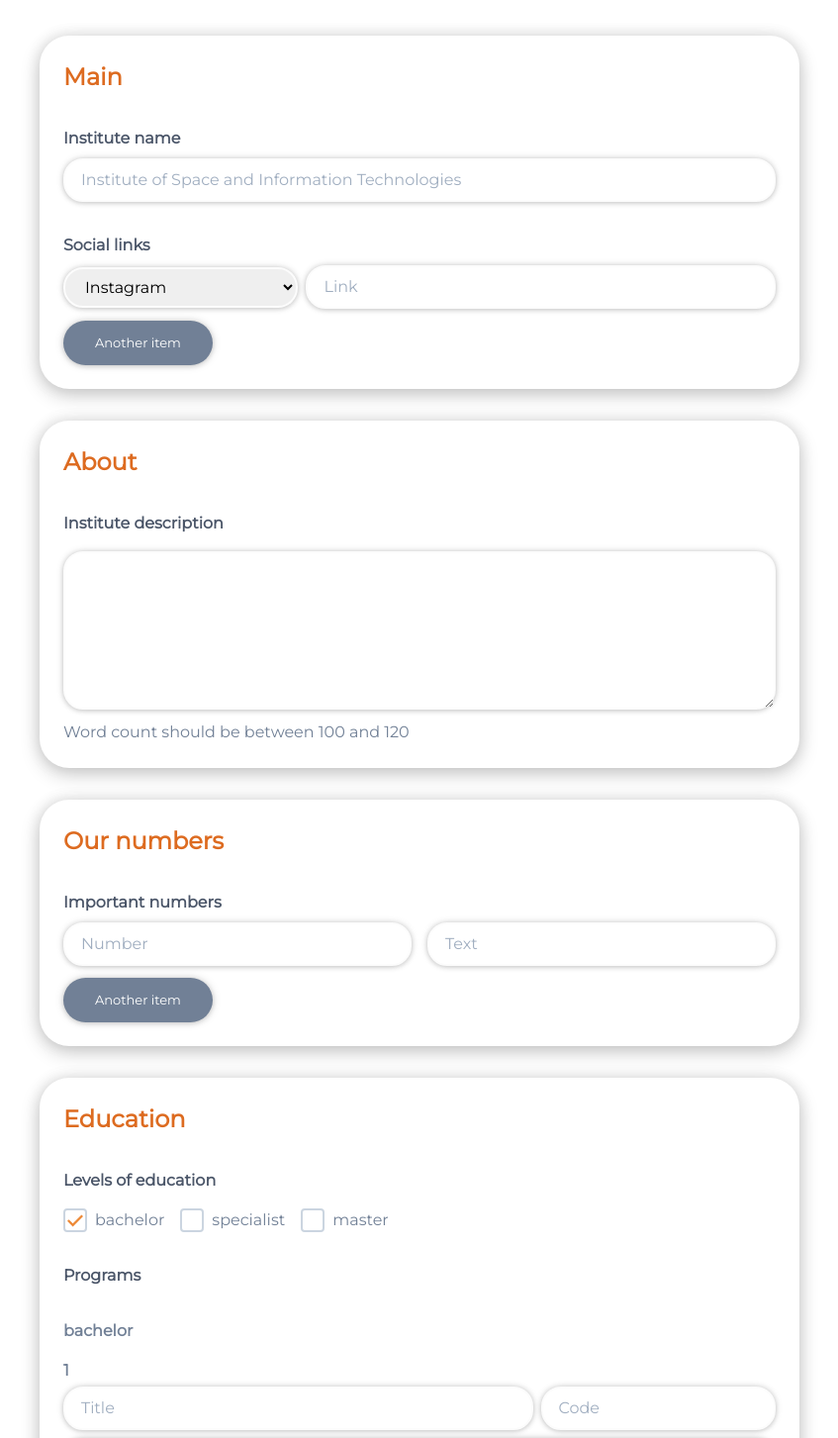
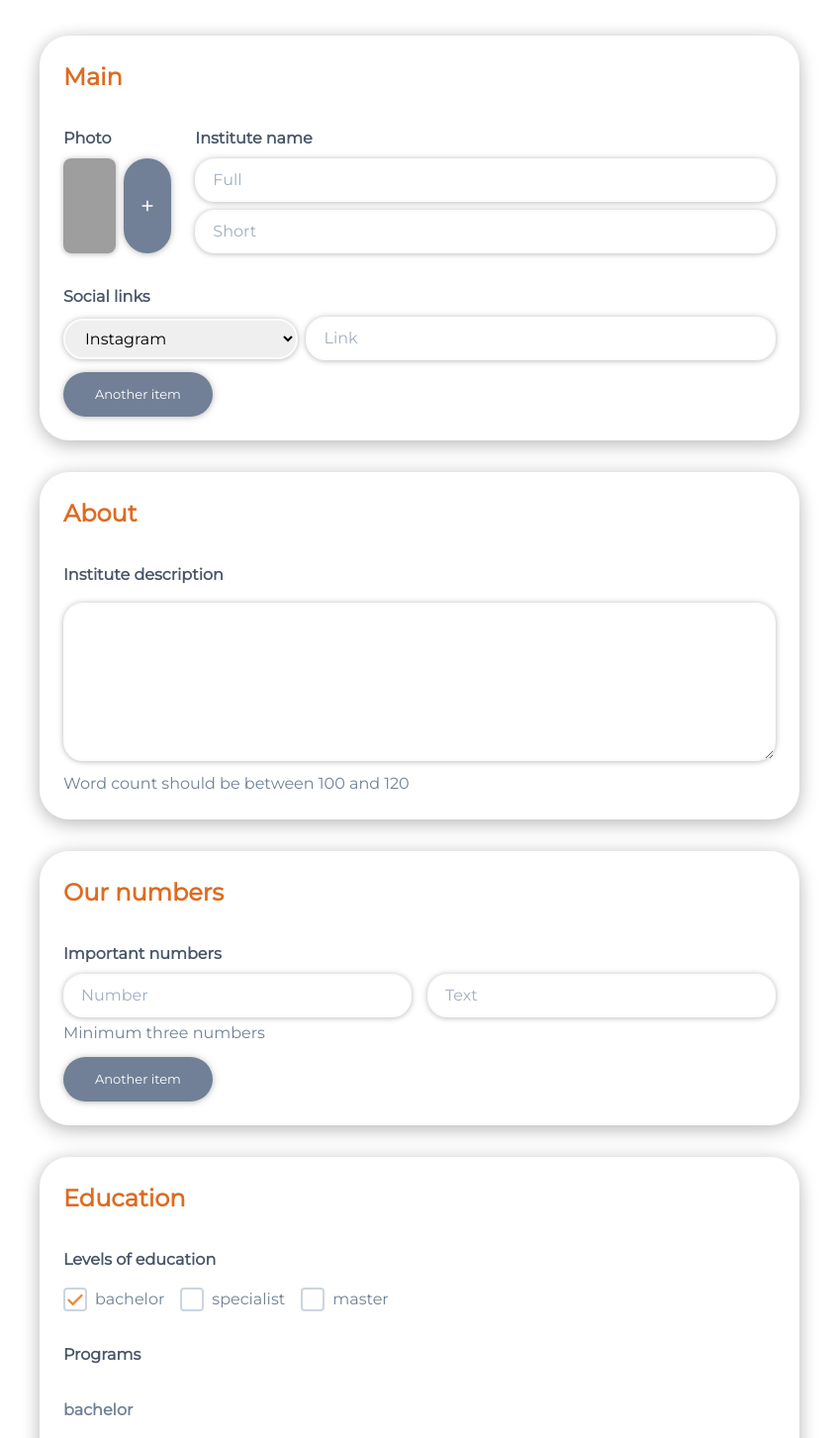
Before and after one commit to yskultan/Form-with-JSON-import-export, a Vue app: page / in a window 1280 px wide. Shown: the part 60-1513 px from the top of the page at 99% size, without its empty margins (216-1063 px from the left). Built offline with nearby package versions, Linux system fonts and the light colour scheme; grey boxes are pictures that could not be loaded.

Commit message:
added fields

```diff
--- a/src/assets/styles/index.css
+++ b/src/assets/styles/index.css
@@ -57,7 +57,6 @@
     border-radius: 25px;
     color: white;
     width: fit-content;
-    height: 46px;
     align-self: center;
 }
 
--- a/src/components/SibForm.vue
+++ b/src/components/SibForm.vue
@@ -1,16 +1,46 @@
 <template>
   <div class="bg-white w-full sm:px-0 md:px-16 lg:px-48 sm:py-0 md:py-4 lg:py-8">
     <div class="h-full mx-auto sm:p-2 md:p-4 lg:p-16">
+
+    <!-- home block -->
+
       <div class="part p-6 w-full mb-8">
         <span class="title mb-8">Main</span>
-        <label class="subtitle mb-2">
+        <div class="w-full flex">
+          <label class="subtitle w-1/12">
+              Photo
+          </label>
+          <label class="subtitle w-11/12 ml-20">
               Institute name
           </label>
-        <input id="name"
-              v-model="institute.home.name"
+        </div>
+        <div class="flex w-full mt-2 h-36">
+            <div class="rounded-lg mr-2 w-1/12 h-24 logo">
+              <img :src="institute.home.bg" onerror="this.src='https://www.aphroditebeach.gr/wp-content/uploads/2019/01/white.png'"
+                 class="object-cover rounded-lg h-24" />
+            </div>
+            <input type="file" ref="bg" class="hidden" @change="loadImg(institute.home.bg, 0,  $event)">
+            <button v-show="!loadedB"
+                    @click="openBg"
+                    class="btn-sm bg-gray-600 py-10 px-4 mr-2">
+              <svg class="w-4 h-4 fill-current" viewBox="0 0 20 20"><path d="M10 3a1 1 0 011 1v5h5a1 1 0 110 2h-5v5a1 1 0 11-2 0v-5H4a1 1 0 110-2h5V4a1 1 0 011-1z" clip-rule="evenodd" fill-rule="evenodd"></path></svg>
+            </button>
+            <button v-show="loadedB"
+                    @click="unloadImg(institute.home, 0)"
+                    class="btn-sm bg-red-500 py-10 px-4 mr-2">
+              <svg class="icon w-4 h-4 fill-current" viewBox="0 0 20 20"><path d="M10 3a1 1 0 011 1v5h5a1 1 0 110 2h-5v5a1 1 0 11-2 0v-5H4a1 1 0 110-2h5V4a1 1 0 011-1z" clip-rule="evenodd" fill-rule="evenodd"></path></svg>
+            </button>
+        <div class="ml-4 w-11/12">
+          <input v-model="institute.home.name"
                 type="text"
                 class="field px-4 py-2 w-full"
-              placeholder="Institute of Space and Information Technologies"/>
+                placeholder="Full"/>
+          <input v-model="institute.home.shortname"
+                type="text"
+                class="field px-4 py-2 mt-2 w-full"
+                placeholder="Short"/>
+        </div>
+        </div>
         <label class="subtitle mt-8 mb-2">
               Social links
         </label>
@@ -39,6 +69,9 @@
                 Delete item
         </button>
       </div>
+
+    <!-- about block -->
+
       <div class="part p-6 w-full mb-8">
         <span class="title mb-8">About</span>
         <label class="subtitle mb-2">
@@ -49,6 +82,9 @@
           Word count should be between 100 and 120
         </span>
       </div>
+
+    <!-- numbers block -->
+
       <div class="part p-6 w-full mb-8">
         <span class="title mb-8">Our numbers</span>
         <label class="subtitle mb-2">
@@ -64,6 +100,9 @@
                    type="text"
                    placeholder="Text" />
         </div>
+        <span class="text-gray-600 pt-1 block">
+          Minimum three numbers
+        </span>
         <button v-show="institute.numbers.length < 6"
                 @click="addField(institute.numbers)"
                 class="btn-md bg-gray-600 py-1 px-8 mr-2 mt-3">
@@ -75,6 +114,9 @@
                 Delete item
         </button>
       </div>
+
+    <!-- education block -->
+
       <div class="part p-6 w-full mb-8">
         <span class="title mb-8">Education</span>
         <label class="subtitle mb-2">Levels of education</label>
@@ -114,16 +156,10 @@
               class="mt-4"
             >
             <label class="font-semibold text-gray-600 block mt-2 pb-1">{{ index + 1 }}</label>
-            <div class="flex w-full">
               <input v-model="item.title"
                       type="text"
                       placeholder="Title"
-                      class="field px-4 py-2 mr-2 w-2/3"/>
-              <input v-model="item.code"
-                      type="text"
-                      placeholder="Code"
-                      class="field px-4 py-2 w-1/3"/>
-            </div>
+                      class="field px-4 py-2 mr-2 w-full"/>
             <textarea v-model="item.description"
                       class="field px-4 py-2 mt-2 w-full h-40"
                       placeholder="Description" />
@@ -137,6 +173,12 @@
                       placeholder="Years"
                       class="field px-4 py-2 w-1/3"/>
             </div>
+            <textarea v-model="item.skills"
+                      class="field px-4 py-2 mt-2 w-full h-40"
+                      placeholder="Skills" />
+            <span class="text-gray-600 pt-1 block">
+              Semicolon separated
+            </span>
           </div>
           <button @click="addField(institute.education.programs[category])"
                   class="btn-md bg-gray-600 py-1 px-8 mt-3">
@@ -149,6 +191,9 @@
           </button>
         </div>
       </div>
+
+    <!-- advantages block -->
+
       <div class="part p-6 w-full mb-8">
         <span class="title mb-8">Why you should join us</span>
         <label class="subtitle mb-2">
@@ -164,6 +209,9 @@
                       placeholder="Description"
                       class="field px-4 py-2 mt-2 w-full h-40" />
         </div>
+        <span class="text-gray-600 pt-1 block">
+          First letters should compose a word or a pattern
+        </span>
         <button v-show="institute.advantages.length < 6"
                 @click="addField(institute.advantages)"
                 class="btn-md bg-gray-600 py-1 px-8 mr-2 mt-3">
@@ -175,6 +223,9 @@
                 Delete item
         </button>
       </div>
+
+    <!-- welcome lock -->
+
       <div class="part p-6 w-full mb-8">
         <span class="title mb-8">Welcome</span>
         <label class="subtitle mb-2">
@@ -201,6 +252,9 @@
                 Delete item
         </button>
       </div>
+
+    <!-- internship block -->
+
       <div class="part p-6 w-full mb-8">
         <span class="title mb-8">Internship</span>
         <label class="subtitle mb-2">
@@ -210,14 +264,14 @@
             <img :src="company.logo" onerror="this.src='https://www.aphroditebeach.gr/wp-content/uploads/2019/01/white.png'"
                  class="rounded-full mr-2 w-12 h-12 logo" />
             <input type="file" ref="image" class="hidden" @change="loadImg(institute.internship, index, $event)">
-            <button v-show="loadedI[index] === '0'"
+            <button v-show="!loadedI[index]"
                     @click="openImg(index)"
-                    class="btn-sm bg-gray-600 py-2 px-4 mr-2">
+                    class="btn-sm bg-gray-600 py-4 px-4 mr-2">
               <svg class="w-4 h-4 fill-current" viewBox="0 0 20 20"><path d="M10 3a1 1 0 011 1v5h5a1 1 0 110 2h-5v5a1 1 0 11-2 0v-5H4a1 1 0 110-2h5V4a1 1 0 011-1z" clip-rule="evenodd" fill-rule="evenodd"></path></svg>
             </button>
-            <button v-show="loadedI[index] === '1'"
+            <button v-show="loadedI[index]"
                     @click="unloadImg(institute.internship, index)"
-                    class="btn-sm bg-red-500 py-2 px-4 mr-2">
+                    class="btn-sm bg-red-500 py-4 px-4 mr-2">
               <svg class="icon w-4 h-4 fill-current" viewBox="0 0 20 20"><path d="M10 3a1 1 0 011 1v5h5a1 1 0 110 2h-5v5a1 1 0 11-2 0v-5H4a1 1 0 110-2h5V4a1 1 0 011-1z" clip-rule="evenodd" fill-rule="evenodd"></path></svg>
             </button>
             <input v-model="company.name"
@@ -236,6 +290,9 @@
                 Delete item
         </button>
       </div>
+
+    <!-- reviews block -->
+
       <div class="part p-6 w-full mb-8">
         <span class="title mb-8">Reviews</span>
         <label class="subtitle mb-2">
@@ -247,12 +304,12 @@
                  class="object-cover rounded-lg h-40" />
             </div>
             <input type="file" ref="photo" class="hidden" @change="loadImg(institute.reviews, index, $event)">
-            <button v-show="loadedR[index] === '0'"
+            <button v-show="!loadedR[index]"
                     @click="openPhoto(index)"
                     class="btn-sm bg-gray-600 py-20 px-4 mr-2">
               <svg class="w-4 h-4 fill-current" viewBox="0 0 20 20"><path d="M10 3a1 1 0 011 1v5h5a1 1 0 110 2h-5v5a1 1 0 11-2 0v-5H4a1 1 0 110-2h5V4a1 1 0 011-1z" clip-rule="evenodd" fill-rule="evenodd"></path></svg>
             </button>
-            <button v-show="loadedR[index] === '1'"
+            <button v-show="loadedR[index]"
                     @click="unloadImg(institute.reviews, index)"
                     class="btn-sm bg-red-500 py-20 px-4 mr-2">
               <svg class="icon w-4 h-4 fill-current" viewBox="0 0 20 20"><path d="M10 3a1 1 0 011 1v5h5a1 1 0 110 2h-5v5a1 1 0 11-2 0v-5H4a1 1 0 110-2h5V4a1 1 0 011-1z" clip-rule="evenodd" fill-rule="evenodd"></path></svg>
@@ -262,6 +319,9 @@
                       type="text"
                       placeholder="Review" />
         </div>
+        <span class="text-gray-600 pt-1 block">
+          Review word count should be between 50 and 70
+        </span>
         <button v-show="institute.reviews.length < 5"
                 @click="addField(institute.reviews)"
                 class="btn-md bg-gray-600 py-1 px-8 mr-2 mt-3">
@@ -273,6 +333,9 @@
                 Delete item
         </button>
       </div>
+
+    <!-- buttons block -->
+
       <div class="flex w-full justify-between">
         <div class="flex">
         <button @click="exportZip"
@@ -306,6 +369,8 @@ export default {
       institute: {
         home: {
           name: "",
+          shortname: "",
+          bg: "",
           social: [{ platform:"instagram", link: "" }],
         },
         about: "",
@@ -313,18 +378,19 @@ export default {
         education: {
           categories: ["bachelor"],
           programs: {
-            bachelor: [{ title: "", code: "", description: "", years: "", tuition: "" }],
-            specialist: [{ title: "", code: "", description: "", years: "", tuition: "" }],
-            master: [{ title: "", code: "", description: "", years: "", tuition: "" }]
+            bachelor: [{ title: "", skills: "", description: "", years: "", tuition: "" }],
+            specialist: [{ title: "", skills: "", description: "", years: "", tuition: "" }],
+            master: [{ title: "", skills: "", description: "", years: "", tuition: "" }]
           }
         },
         advantages: [{ title: "", content: "" }],
         welcome: [{ quantity: "", nationality: "" }],
         internship: [{ name: "", logo: ""}],
-        reviews: [{ photo: "", review: ""}]
+        reviews: [{ name:"", role:"", photo: "", review: ""}]
       },
-      loadedI: ["0"],
-      loadedR: ["0"],
+      loadedI: [ false ],
+      loadedR: [ false ],
+      loadedB: false,
       companies: [],
       reviews: [],
       defaultData: {}
@@ -340,12 +406,12 @@ export default {
         return
       }
       if (fieldType === this.institute.internship) {
-        this.loadedI.push("0");
+        this.loadedI.push(false);
         fieldType.push({ logo: ""});
         return
       }
       if (fieldType === this.institute.reviews) {
-        this.loadedR.push("0");
+        this.loadedR.push(false);
         fieldType.push({ photo: ""});
         return
       }
@@ -370,21 +436,29 @@ export default {
       const img = event.target.files[0]
       if (item === this.institute.internship) {
         this.institute.internship[index].logo = URL.createObjectURL(img);
-        this.loadedI[index] = "1"
+        this.loadedI[index] = true
+      }
+      if (item === this.institute.reviews) {
+        this.institute.reviews[index].photo = URL.createObjectURL(img);
+        this.loadedR[index] = true
       }
       else {
-        this.institute.reviews[index].photo = URL.createObjectURL(img);
-        this.loadedR[index] = "1"
-        console.log(this.institute)
+        this.institute.home.bg = URL.createObjectURL(img);
+        this.loadedB = true
       }
     },
     unloadImg(item, index) {
       if (item === this.institute.internship) {
         this.institute.internship[index].logo = ""
-        this.loadedI[index] = "0"
-      } else {
+        this.loadedI[index] = false
+      }
+      if (item === this.institute.reviews) {
         this.institute.reviews[index].photo = ""
-        this.loadedR[index] = "0"
+        this.loadedR[index] = false
+      }
+      else {
+        this.institute.home.bg = ""
+        this.loadedB = false
       }
     },
     loadJSON(event) {
@@ -398,6 +472,7 @@ export default {
     resetLoaded() {
       this.loadedI.splice(0,this.loadedI.length)
       this.loadedR.splice(0,this.loadedR.length)
+      this.loadedB = false
     },
     resetImages() {
       this.companies.splice(0,this.companies.length)
@@ -406,8 +481,8 @@ export default {
     },
     resetAll() {
       this.resetLoaded()
-      this.loadedI.push("0")
-      this.loadedR.push("0")
+      this.loadedI.push(false)
+      this.loadedR.push(false)
       this.resetImages()
     },
     openImg(index){
@@ -416,25 +491,30 @@ export default {
     openPhoto(index){
       this.$refs.photo[index].click()
     },
+    openBg(){
+      this.$refs.bg.click()
+    },
     openFile(){
       this.$refs.file.click();
     },
     exportZip() {
       const imgList = []
-      console.log(this.institute)
       const expInstitute = JSON.parse(JSON.stringify(this.institute));
       for(let i = 0; i < expInstitute.internship.length; i++) {
-        let filename = "company" + i + ".png"
+        let filename = expInstitute.home.shortname + "-company" + i + ".png"
         imgList.push({name: filename, img: expInstitute.internship[i].logo })
         expInstitute.internship[i].logo = filename
       }
       for(let i = 0; i < expInstitute.reviews.length; i++) {
-        let filename = "review" + i + ".png"
+        let filename = expInstitute.home.shortname + "-review" + i + ".png"
         imgList.push({name: filename, img: expInstitute.reviews[i].photo })
         expInstitute.reviews[i].photo = filename
       }
+      let filename = expInstitute.home.shortname + "-bg" + ".png"
+      imgList.push({name: filename, img: expInstitute.home.bg })
+      expInstitute.home.bg = filename
       const zip = new JSZip()
-      zip.file("data.json", JSON.stringify(expInstitute, null, 2));
+      zip.file(expInstitute.home.shortname + ".json", JSON.stringify(expInstitute, null, 2));
       imgList.forEach(item => {
         var url = new Promise((resolve, reject) => {
           JSZipUtils.getBinaryContent(item.img, function (err, data) {
@@ -449,7 +529,7 @@ export default {
       })
       zip.generateAsync({type:"blob"})
       .then(function(content) {
-            saveAs(content, "archive.zip");
+        saveAs(content, expInstitute.home.shortname + ".zip");
       });
     },
     importZip(event) {
@@ -465,26 +545,23 @@ export default {
                 var newInstitute = JSON.parse(res)
                 for (var i = 0; i < this.companies.length; i++) {
                   newInstitute.internship[i].logo = this.companies[i].logo
-                  this.loadedI.push("1")
+                  this.loadedI.push(true)
                 }
                 for (var k = 0; k < this.reviews.length; k++) {
                   newInstitute.reviews[k].photo = this.reviews[k].photo
-                  this.loadedR.push("1")
+                  this.loadedR.push(true)
                 }
                 this.resetImages()
                 this.institute = newInstitute
-                      console.log(this.institute)
               })
             }
             if (/\.(png)$/.test(zip.files[key].name)) {
-              if (/^company/.test(zip.files[key].name)) {
               let base = zip.file(zip.files[key].name)
               let blob = new Blob([base._data.compressedContent], {type: "image/png"})
+              if (/^company/.test(zip.files[key].name)) {
                 this.companies.push({ logo: URL.createObjectURL(blob)});
               }
               if (/^review/.test(zip.files[key].name)) {
-                let base = zip.file(zip.files[key].name)
-                let blob = new Blob([base._data.compressedContent], {type: "image/png"})
                 this.reviews.push({ photo: URL.createObjectURL(blob)});
               }
             }
```
Lines whose indentation alone changed are shown as unchanged.
